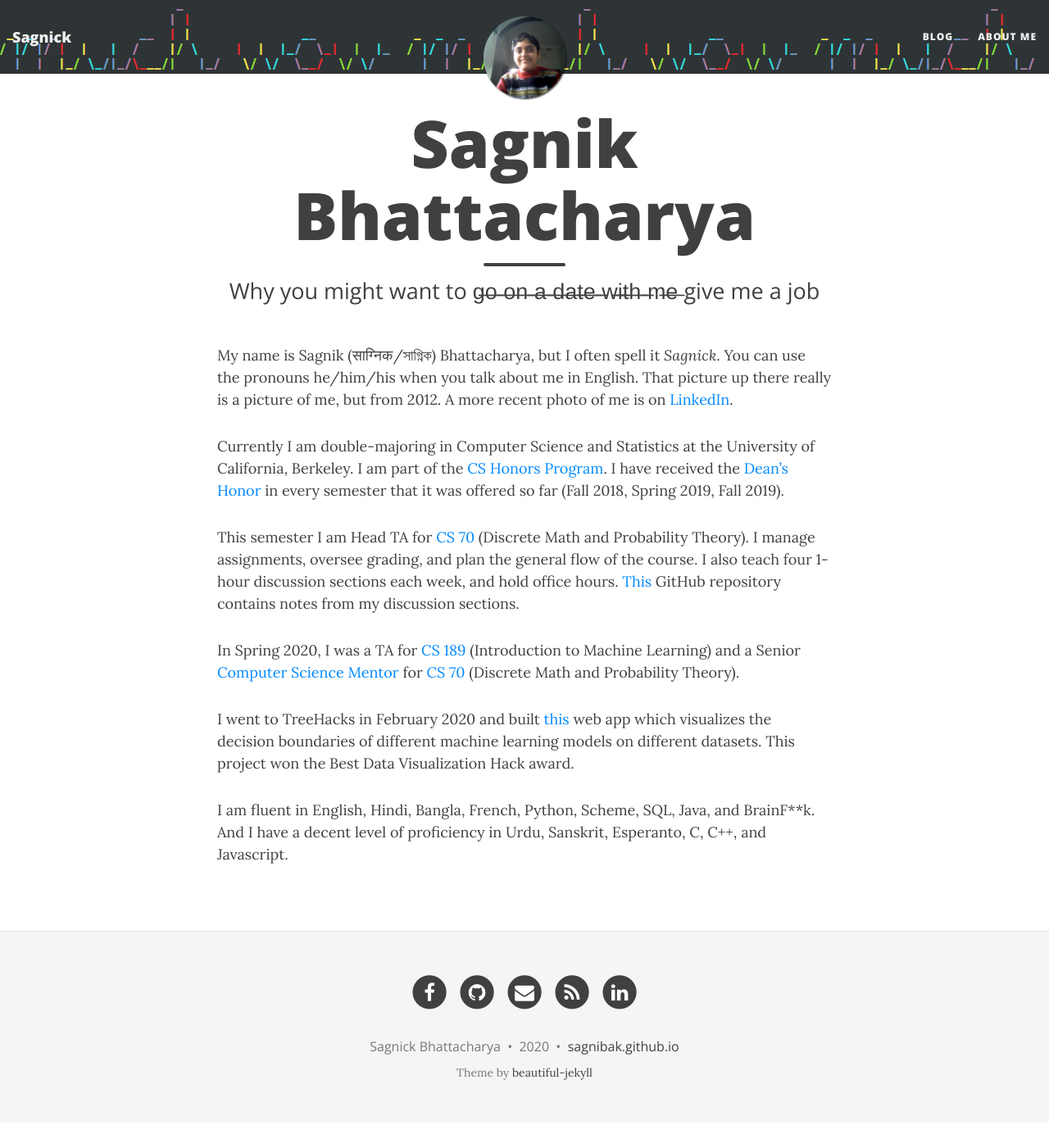
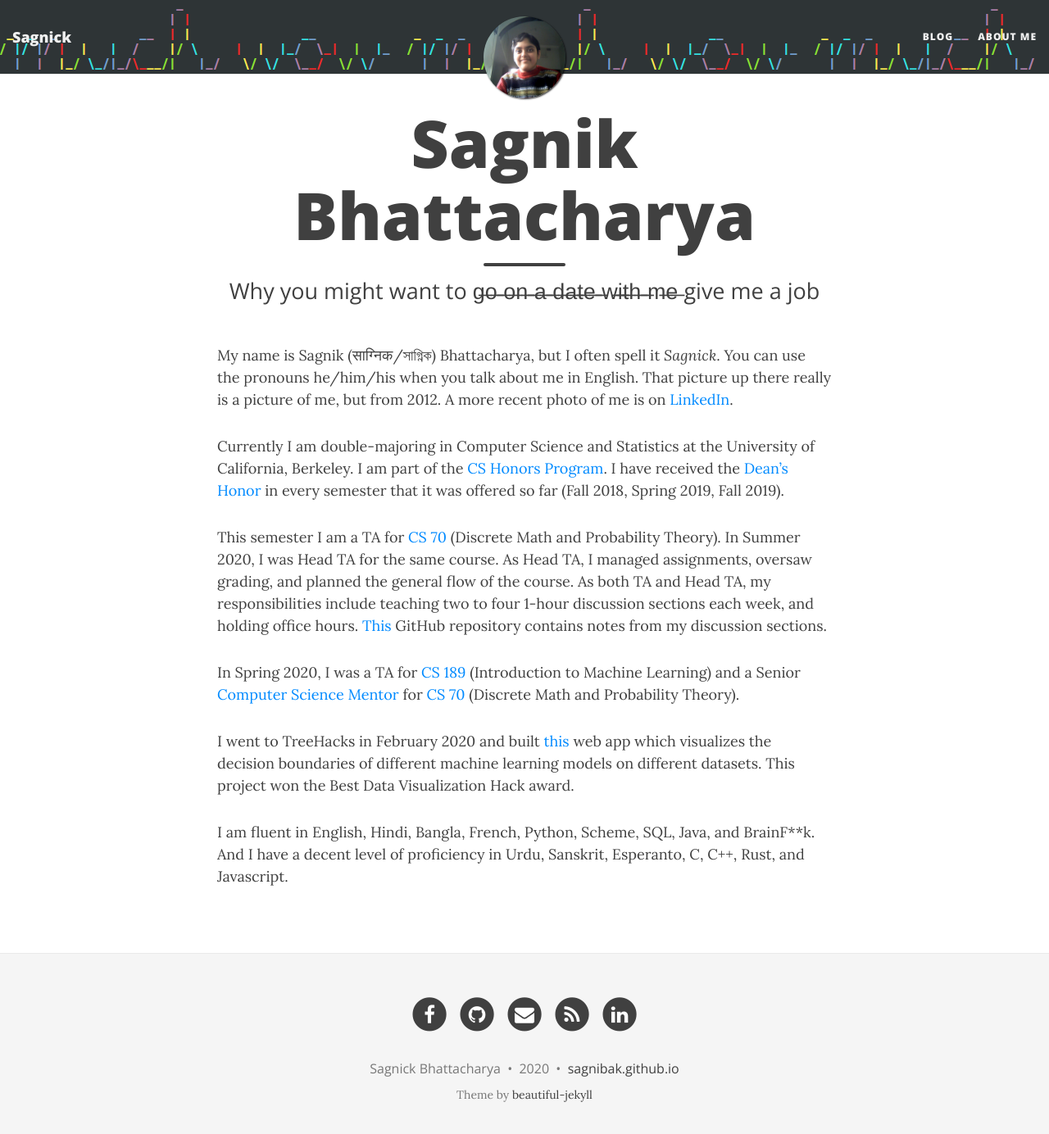
Before and after one commit to sagnibak/sagnibak.github.io, a Jekyll site: the page built from aboutme.md, in a window 1280 px wide and 1397 px high. Shown: the top 1384 px of the window at 82% size. Built offline with Jekyll 4.4.1, drawn with Linux system fonts in a browser that asks for light colours; nearby versions of some CDN libraries.

Commit message:
updated aboutme

```diff
--- a/aboutme.md
+++ b/aboutme.md
@@ -14,10 +14,12 @@ University of California, Berkeley. I am part of the
 I have received the [Dean's Honor](https://lsadvising.berkeley.edu/policies/deans-listhonors)
 in every semester that it was offered so far (Fall 2018, Spring 2019, Fall 2019).
 
-This semester I am Head TA for
-[CS 70](https://www.eecs70.org/) (Discrete Math and Probability Theory).
-I manage assignments, oversee grading, and plan the general flow of the course.
-I also teach four 1-hour discussion sections each week, and hold office hours.
+This semester I am a TA for
+[CS 70](https://www.eecs70.org/) (Discrete Math and Probability Theory). In Summer 2020,
+I was Head TA for the same course. As Head TA,
+I managed assignments, oversaw grading, and planned the general flow of the course.
+As both TA and Head TA, my responsibilities include
+teaching two to four 1-hour discussion sections each week, and holding office hours.
 [This](https://github.com/sagnibak/cs70-su20-disc) GitHub repository
 contains notes from my discussion sections.
 
@@ -31,4 +33,4 @@ web app which visualizes the decision boundaries of different machine learning m
 different datasets. This project won the Best Data Visualization Hack award.
 
 I am fluent in English, Hindi, Bangla, French, Python, Scheme, SQL, Java, and BrainF**k.
-And I have a decent level of proficiency in Urdu, Sanskrit, Esperanto, C, C++, and Javascript.
+And I have a decent level of proficiency in Urdu, Sanskrit, Esperanto, C, C++, Rust, and Javascript.
```
